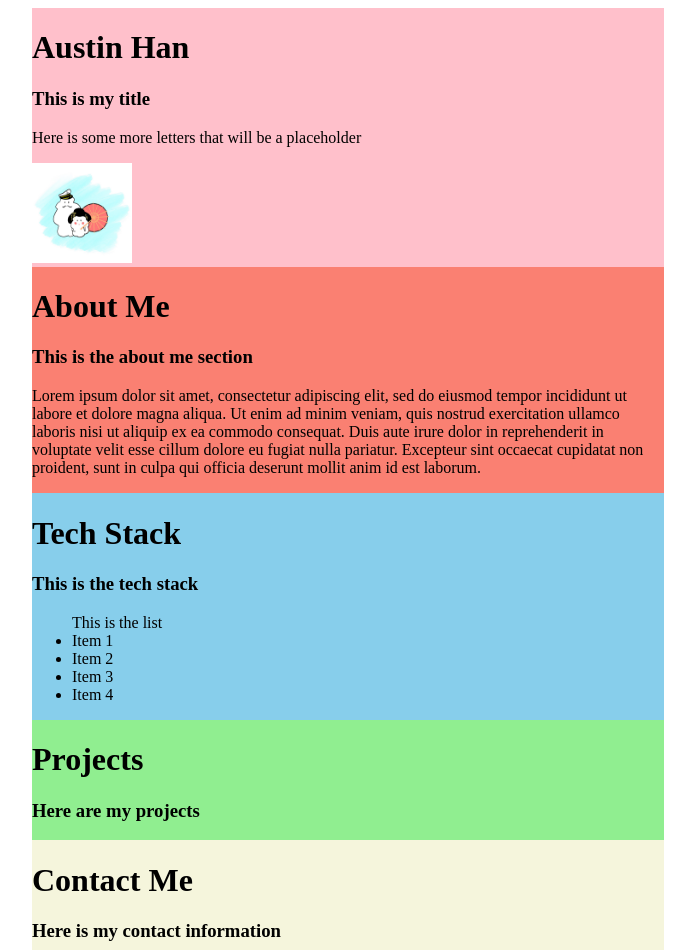
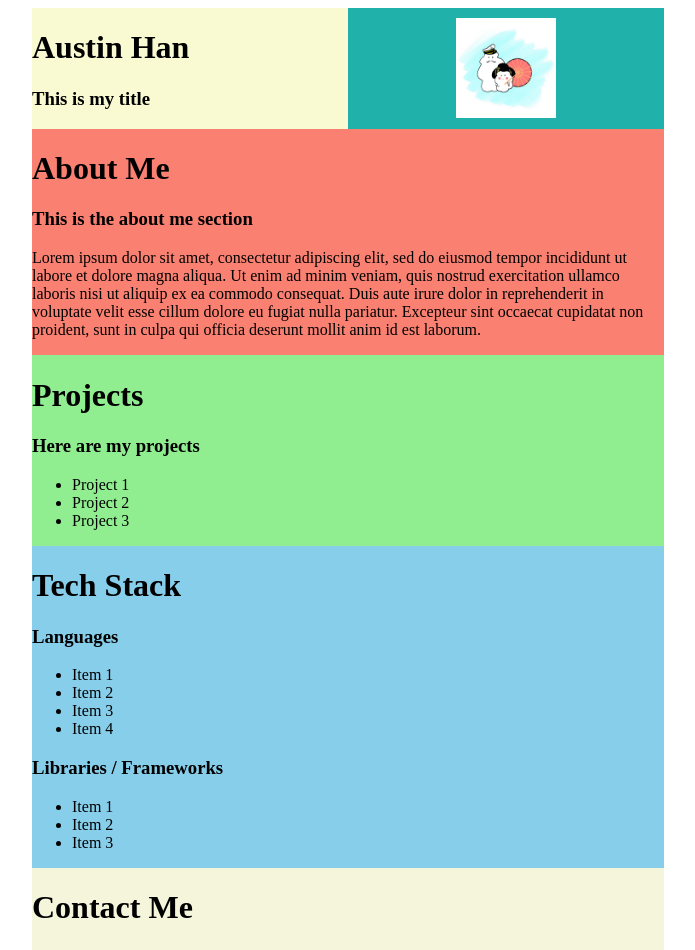
Before and after one commit to austinbhan/portfolioV2, a React app: page / in a window 1280 px wide. Shown: the top 950 px of the page, without its empty margins (292-987 px from the left). Built offline with nearby package versions, Linux system fonts and the light colour scheme.

Commit message:
More styling

```diff
--- a/src/Components/ContactMe.jsx
+++ b/src/Components/ContactMe.jsx
@@ -5,6 +5,12 @@ export default function ContactMe() {
     <div className={styles.contactMe}>
       <h1>Contact Me</h1>
       <h3>Here is my contact information</h3>
+      <ul>
+        <li>My LinkedIn</li>
+        <li>My GitHub</li>
+        <li>My Instagram</li>
+
+      </ul>
     </div>
   );
 }
--- a/src/Components/Header.jsx
+++ b/src/Components/Header.jsx
@@ -3,12 +3,15 @@ import styles from '../app.css';
 export default function Header() {
   return (
     <div className={styles.headerPage}>
-      <h1>Austin Han</h1>
-      <h3>This is my title</h3>
-      <p>Here is some more letters that will be a placeholder</p>
-      <img
-        className={styles.profilePicture}
-        src={require('../Assets/placeholder.jpg')} />
+      <div className={styles.headerElementOne}>
+        <h1>Austin Han</h1>
+        <h3>This is my title</h3>
+      </div>
+      <div className={styles.headerElementTwo}>
+        <img
+          className={styles.profilePicture}
+          src={require('../Assets/placeholder.jpg')} />
+      </div>
     </div>
   );
 }
--- a/src/Components/Projects.jsx
+++ b/src/Components/Projects.jsx
@@ -5,6 +5,11 @@ export default function Projects() {
     <div className={styles.projects}>
       <h1>Projects</h1>
       <h3>Here are my projects</h3>
+      <ul>
+        <li>Project 1</li>
+        <li>Project 2</li>
+        <li>Project 3</li>
+      </ul>
     </div>
   );
 }
--- a/src/Components/TechStack.jsx
+++ b/src/Components/TechStack/TechStack.jsx
@@ -1,16 +1,22 @@
-import styles from '../app.css';
+import styles from '../../app.css';
 
 export default function TechStack() {
   return (
     <div className={styles.techStack}>
       <h1>Tech Stack</h1>
-      <h3>This is the tech stack</h3>
-      <ul>This is the list
+      <h3>Languages</h3>
+      <ul>
         <li>Item 1</li>
         <li>Item 2</li>
         <li>Item 3</li>
         <li>Item 4</li>
       </ul>
+      <h3>Libraries / Frameworks</h3>
+      <ul>
+        <li>Item 1</li>
+        <li>Item 2</li>
+        <li>Item 3</li>
+      </ul>
     </div>
   );
 }
--- a/src/app.css
+++ b/src/app.css
@@ -6,11 +6,25 @@
 
 .container {
     display: flex;
-    justify-content: center;
+    flex-direction: column;
+    align-items: center;
 }
 
 .headerPage {
     background-color: pink;
+    display: grid;
+    grid-template-columns: 1fr 1fr;
+}
+
+.headerElementOne {
+    background-color: lightgoldenrodyellow;
+}
+
+.headerElementTwo {
+    display: flex;
+    align-items: center;
+    justify-content: center;
+    background-color: lightseagreen;
 }
 
 .aboutMe {
--- a/src/app.jsx
+++ b/src/app.jsx
@@ -5,20 +5,19 @@ import styles from './app.css';
 
 import Header from './Components/Header';
 import AboutMe from './Components/AboutMe';
-import TechStack from './Components/TechStack';
+import TechStack from './Components/TechStack/TechStack';
 import Projects from './Components/Projects';
 import ContactMe from './Components/ContactMe';
 
 export default function App() {
   return(
     <div className={styles.container}>
-
       <div className={styles.App}>
         <Router>
           <Header />
           <AboutMe />
+          <Projects />
           <TechStack />
-          <Projects />
           <ContactMe />
         </Router>
       </div>
```
